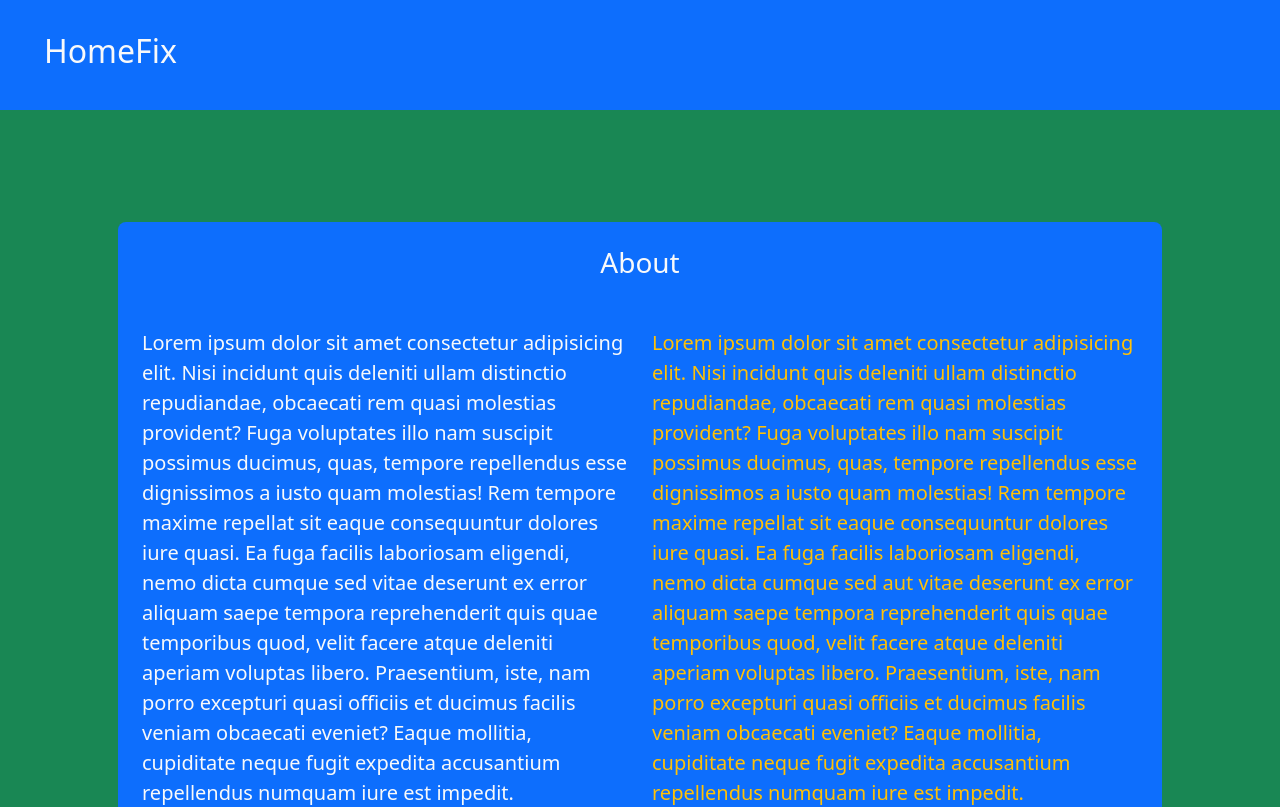
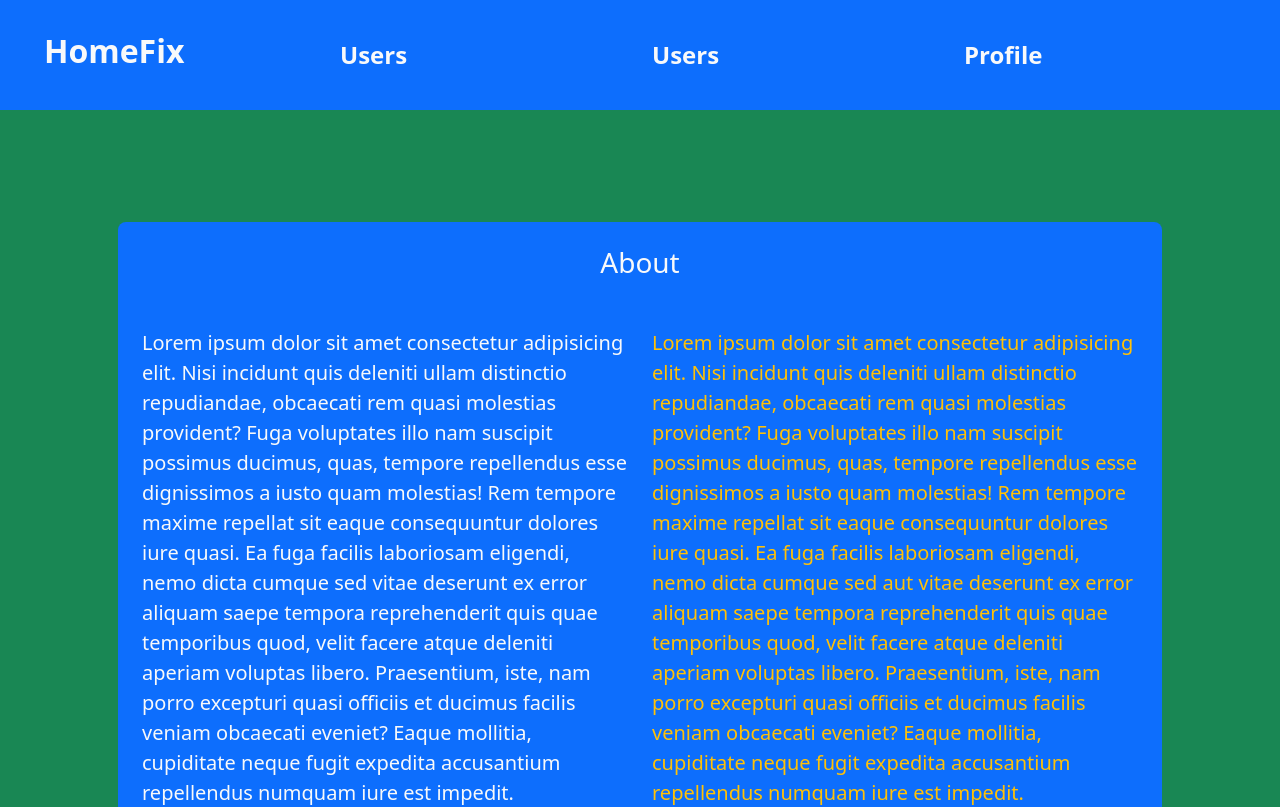
Before and after one commit to Mlindaamani/harp, a Next.js app: page / in a window 1280 px wide. Shown: the top 807 px of the page. Built offline with nearby package versions, Linux system fonts and the light colour scheme.

Commit message:
Added footer and header components

```diff
--- /dev/null
+++ b/app/components/Footer.jsx
@@ -0,0 +1,11 @@
+import React from "react";
+
+export const Footer = () => {
+  return (
+    <div>
+      <footer className="footer bg-dark p-4">
+        <p className="text-light p-4 fs-2 text-center ">Footer</p>
+      </footer>
+    </div>
+  );
+};
--- /dev/null
+++ b/app/components/Header.jsx
@@ -0,0 +1,31 @@
+import React from "react";
+import Link from "next/link";
+
+export const Header = ({ metadata }) => {
+  return (
+    <header className="bg-primary text-light p-3 d-flex justify-content-between align-items-center">
+      <div className="container-fluid">
+        <Link href="/" className="text-decoration-none">
+          <h1 className="text-start fs-2 p-3 text-light fw-bold">
+            {metadata.title}
+          </h1>
+        </Link>
+      </div>
+      <div className="container-fluid">
+        <Link href="/users" className="text-decoration-none">
+          <span className="text-light fs-4 fw-bold">Users</span>
+        </Link>
+      </div>
+      <div className="container-fluid">
+        <Link href="/users" className="text-decoration-none">
+          <span className="text-light fs-4 fw-bold">Users</span>
+        </Link>
+      </div>
+      <div className="container-fluid">
+        <Link href="/profile" className="text-decoration-none">
+          <span className="text-light fs-4 fw-bold">Profile</span>
+        </Link>
+      </div>
+    </header>
+  );
+};
--- a/app/layout.js
+++ b/app/layout.js
@@ -1,4 +1,6 @@
 import "bootstrap/dist/css/bootstrap.min.css";
+import { Header } from "./components/Header";
+import { Footer } from "./components/Footer";
 
 export const metadata = {
   title: "HomeFix",
@@ -10,12 +12,9 @@ export default function RootLayout({ children }) {
   return (
     <html lang="en">
       <body className="container-fluid vh-100 m-0 p-0">
-        <header className="bg-primary text-light p-3 ">
-          <div className="container-fluid">
-            <h1 className="text-start fs-2 p-3">{metadata.title}</h1>
-          </div>
-        </header>
+        <Header metadata={metadata} />
         {children}
+        <Footer />
       </body>
     </html>
   );
--- a/app/page.js
+++ b/app/page.js
@@ -9,9 +9,6 @@ export default function Home() {
         <UserProfile />
         <UserProfile />
       </main>
-      <footer className="footer bg-dark p-4">
-        <p className="text-light p-4 fs-2 text-center ">Footer</p>
-      </footer>
     </div>
   );
 }
```
Also changed, not shown: app/users/[id]/page.js (added, +9 -0 lines).
